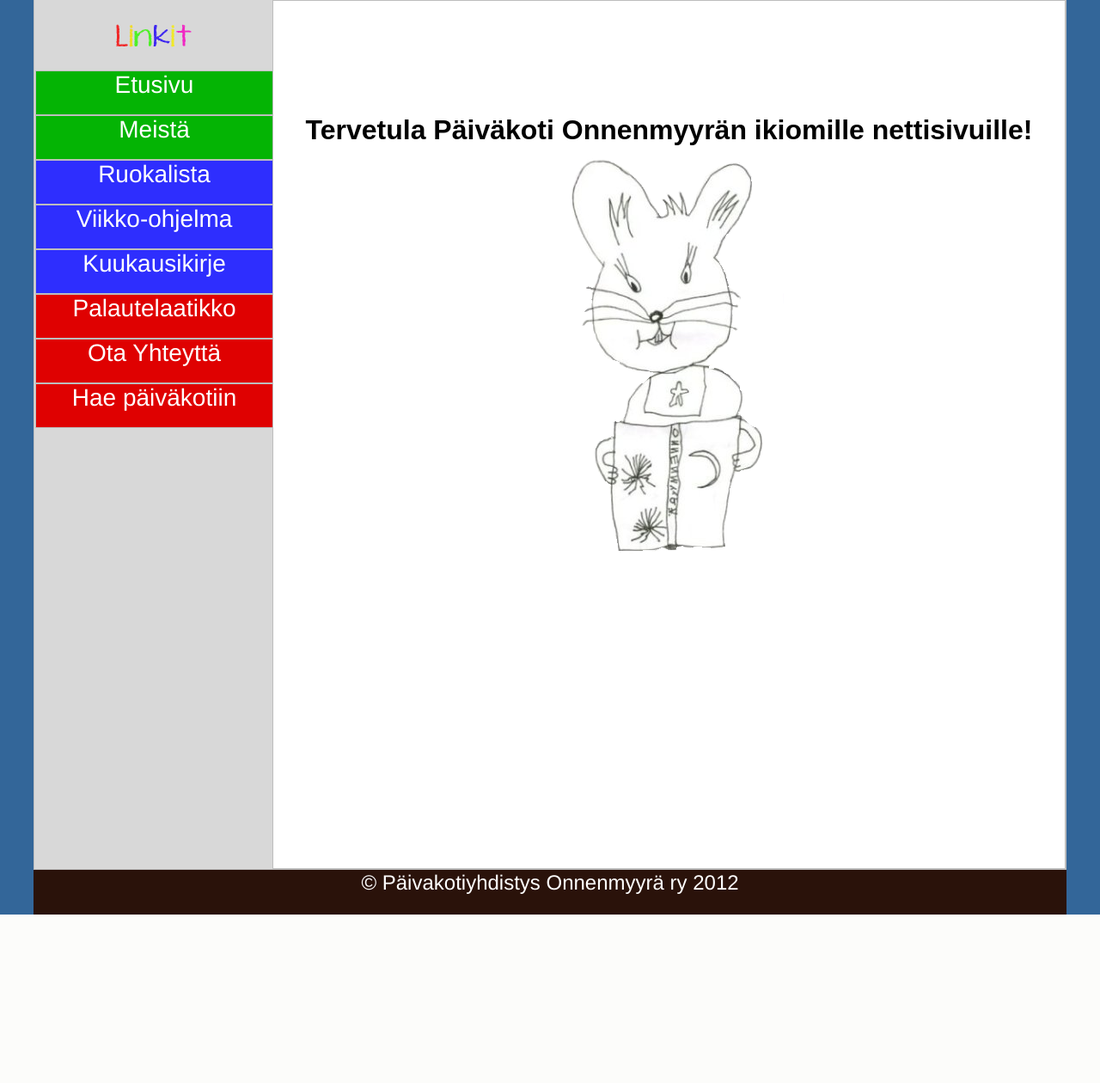
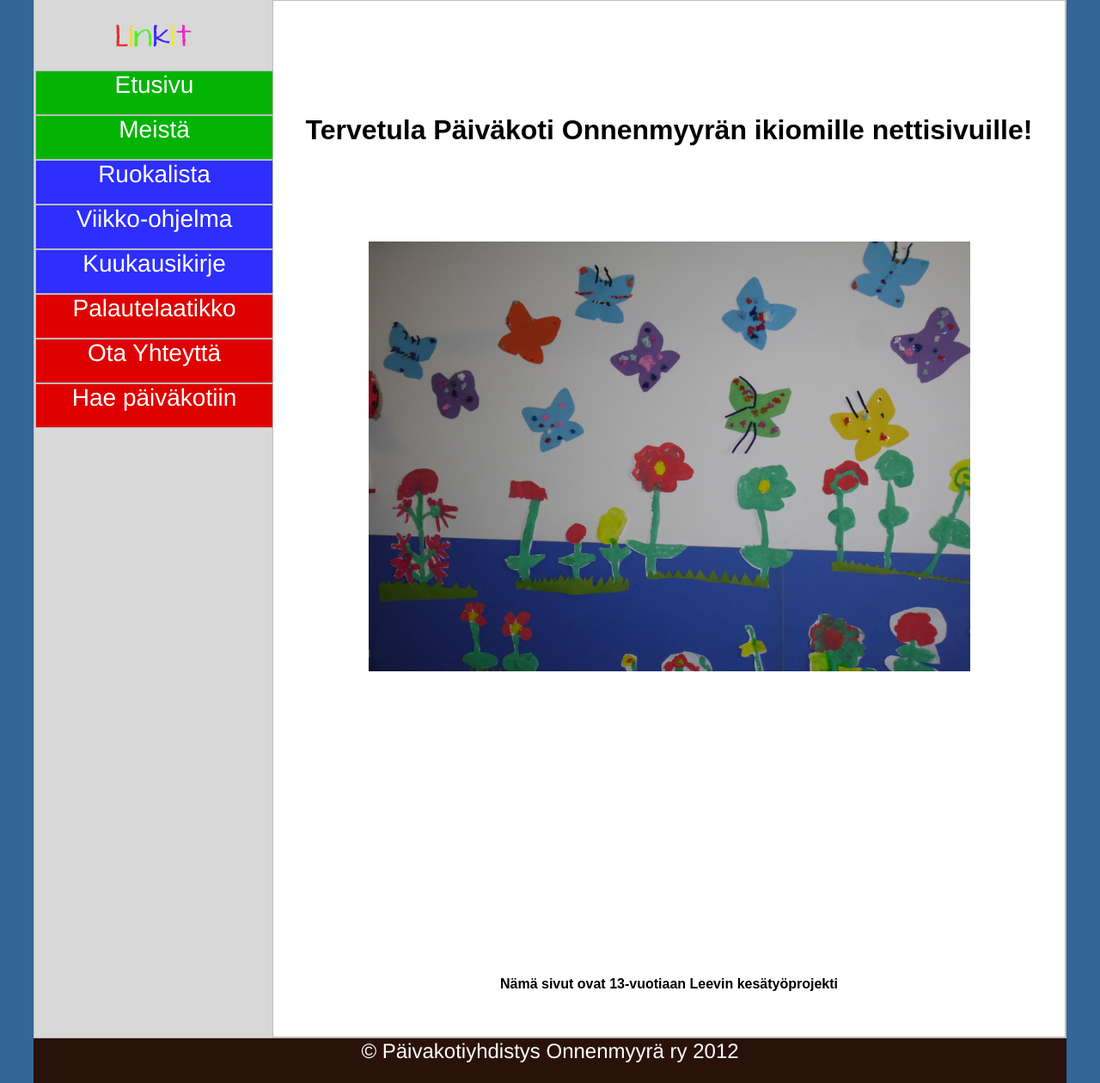
Before and after one commit to ronkkol/onnenmyyra, a PHP site: page / in a window 1280 px wide. Shown: the part 101-1361 px from the top of the page at 86% size. Before the commit the page ends 1165 px from the top, so only its background shows below. Run offline with PHP 8.4, Linux system fonts and the light colour scheme.

Commit message:
Kuva vaihdettu teksti lisätty

```diff
--- a/index.php
+++ b/index.php
@@ -7,10 +7,10 @@
 				<?php include('includes/header.php'); ?>
 				<?php include('includes/sidebar.php'); ?>
 				<div id='content' align='center' class='height'>
-					<h1><br><br><br>Tervetula Päiväkoti Onnenmyyrän ikiomille nettisivuille!<br>
-					<img src='kuvat/logo_iso.png' /><br><br><br><br><br><br><br><br><br><br></h1>
+					<h1><br><br><br>Tervetula Päiväkoti Onnenmyyrän ikiomille nettisivuille!<br><br><br><br>
+					<img src='kuvat/019.jpg' width='700' height='500' /><br><br><br><br><br><br><br><br><br><br></h1>
+					<p><b>Nämä sivut ovat 13-vuotiaan Leevin kesätyöprojekti</b></p><br><br>
 				</div><!-- end of content. -->
-
 			</div><!-- end of cwrap. -->
 			<?php include('includes/footer.php'); ?>
 	</BODY>
```
Also changed, not shown: kuvat/019.JPG (added).
